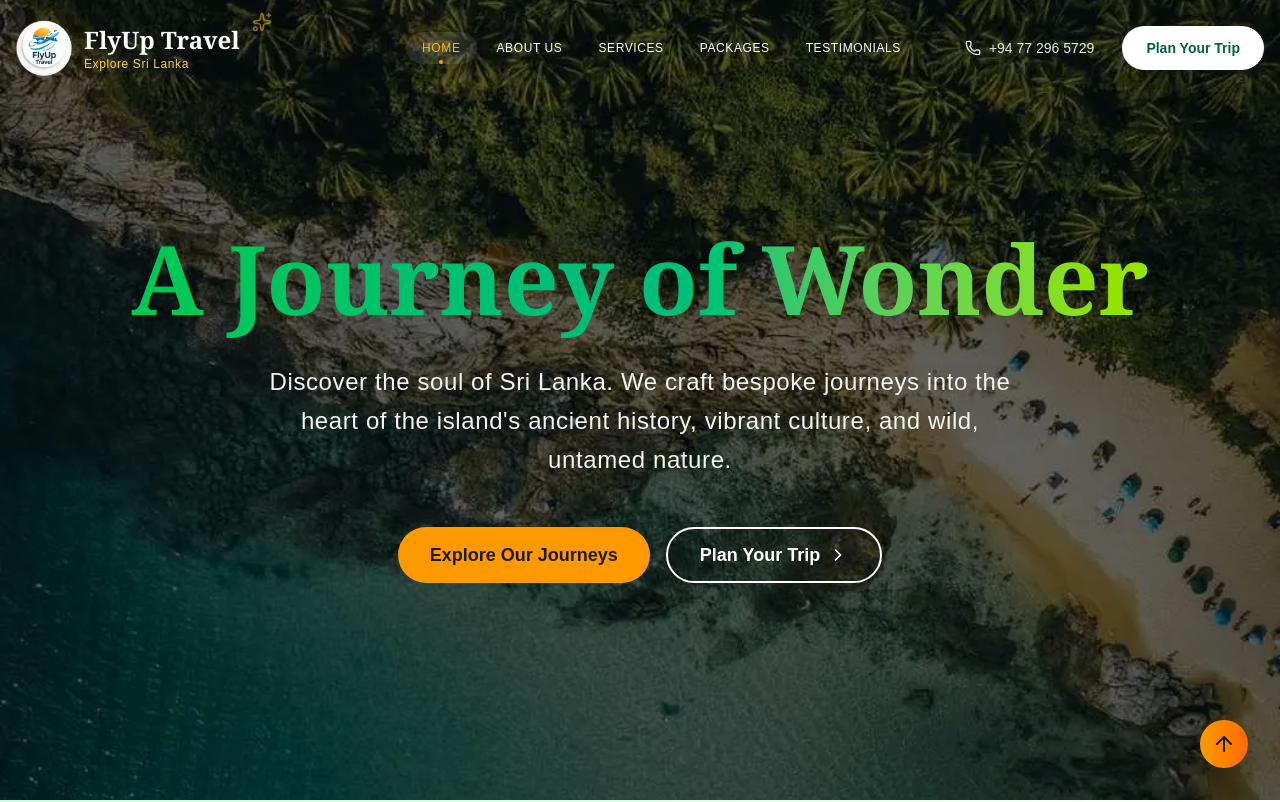
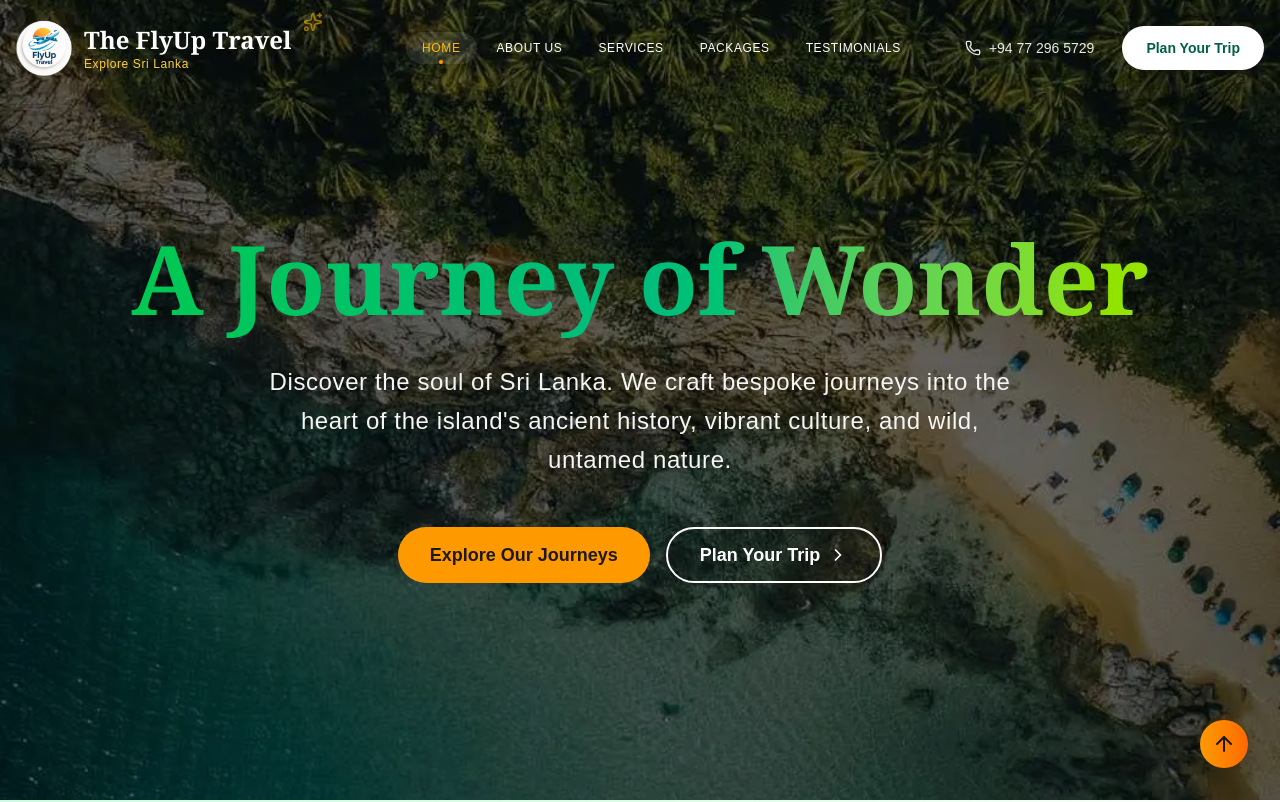
Before and after one commit to MohamedKaamil/TheFlyUpTravel, a Next.js app: page / in a window 1280 px wide. Shown: the top 802 px of the page. Built offline with nearby package versions, Linux system fonts and the light colour scheme.

Commit message:
header and footer logo spelling change

```diff
--- a/src/components/layout/Footer.tsx
+++ b/src/components/layout/Footer.tsx
@@ -69,7 +69,7 @@ export default function Footer() {
               className="group inline-block font-serif text-3xl font-bold text-white mb-4 hover:text-amber-400 transition-colors duration-300"
             >
               <span className="relative">
-                Fly Up
+                The Fly Up
                 <span className="absolute bottom-0 left-0 w-0 h-1 bg-gradient-to-r from-amber-500 to-orange-500 group-hover:w-full transition-all duration-500 rounded-full"></span>
               </span>
             </a>
@@ -174,7 +174,7 @@ export default function Footer() {
               </a>
             </div>
             <p className="text-xs text-stone-300 leading-relaxed">
-              Join our community and share your Sri Lankan adventures with #FlyUpSriLanka
+              Join our community and share your Sri Lankan adventures with #TheFlyUpSriLanka
             </p>
           </div>
         </div>
@@ -183,7 +183,7 @@ export default function Footer() {
         <div className="border-t border-emerald-800/50 pt-8 animate-fade-in" style={{animationDelay: '0.5s'}}>
           <div className="flex flex-col md:flex-row justify-between items-center gap-4">
             <p className="font-sans text-stone-500 text-xs text-center md:text-left">
-              &copy; {new Date().getFullYear()} Fly Up Travel Agency. All rights reserved.
+              &copy; {new Date().getFullYear()} The FlyUp Travel Agency. All rights reserved.
               <span className="hidden md:inline"> • </span>
               <span className="block md:inline mt-1 md:mt-0">Crafted with care in Sri Lanka 🇱🇰</span>
             </p>
--- a/src/components/layout/Header.tsx
+++ b/src/components/layout/Header.tsx
@@ -54,7 +54,7 @@ export default function Header() {
             </div>
             <div className="flex flex-col">
               <span className={`font-serif font-bold transition-all duration-300 ${isScrolled ? 'text-xl' : 'text-2xl'} ${isScrolled ? 'text-stone-800' : 'text-white'}`}>
-                FlyUp Travel
+                The FlyUp Travel
               </span>
               <span className={`text-xs font-medium tracking-wider transition-all duration-300 ${isScrolled ? 'text-amber-600' : 'text-amber-300'}`}>
                 Explore Sri Lanka
```
